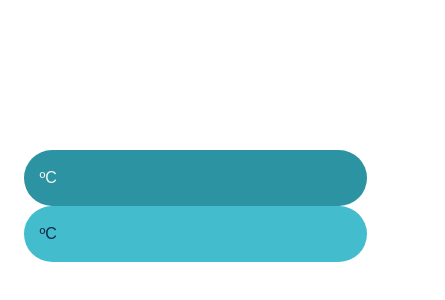
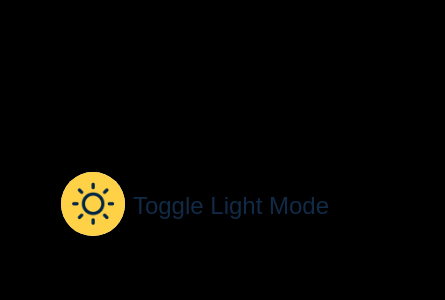
Before and after one commit to Hideyoshizane/WezaReport, a Next.js app: page /test in a window 390 px wide. Shown: the part 216-516 px from the top of the page, 445 px wide, since content can reach past the window. Built offline with nearby package versions, Linux system fonts and the light colour scheme.

Commit message:
Dark Mode toggle and temperature toggle

```diff
--- a/pages/test.js
+++ b/pages/test.js
@@ -16,6 +16,7 @@ import Today from '@/components/Today/Today';
 import Location from '@/components/Location/Location';
 import Search from '@/components/Search/Search';
 import UsaModeToggle from '@/components/UsaModeToggle/UsaModeToggle';
+import DarkModeToggle from '@/components/DarkModeToggle/DarkModeToggle';
 
 import placeholderData from '../placeholder.json';
 import Airquality from '../Airquality.json';
@@ -36,21 +37,31 @@ export default function Main() {
 		setLongitude(newLongitude);
 	};
 
-	const handleDarkModeChange = (newDarkMode) => {
-		setDarkMode(newDarkMode);
+	const handleDarkModeChange = () => {
+		setDarkMode((prevDarkMode) => !prevDarkMode);
 	};
 
-	const handleUsaModeChange = (newUsaMode) => {
-		setUsaMode(newUsaMode);
+	const handleUsaModeChange = () => {
+		setUsaMode((prevUsaMode) => !prevUsaMode);
 	};
 
 	return (
 		<div>
-			<UsaModeToggle onUsaModeChange={handleUsaModeChange} usaMode={false} darkMode={true} />
-			<UsaModeToggle onUsaModeChange={handleUsaModeChange} usaMode={false} darkMode={false} />
+			<div
+				style={{
+					backgroundColor: '#000000',
+					width: '500px',
+					height: '900px',
+					display: 'flex',
+					alignItems: 'center',
+					justifyContent: 'center',
+				}}>
+				<DarkModeToggle onDarkModeChange={handleDarkModeChange} darkMode={darkMode} />
+			</div>
 		</div>
 	);
 }
+//<UsaModeToggle onUsaModeChange={handleUsaModeChange} usaMode={usaMode} darkMode={false} />
 //<Search darkMode={true} onLatitudeChange={handleLatitudeChange} onLongitudeChange={handleLongitudeChange} />
 /*<Today
 time={placeholderData.current.time}
--- /dev/null
+++ b/src/components/DarkModeToggle/DarkModeToggle.jsx
@@ -0,0 +1,40 @@
+import React from 'react';
+import Image from 'next/image';
+
+import styles from './DarkModeToggle.module.css';
+
+import nightIcon from '../../../public/assets/icons/light/darkMode.png';
+import dayIcon from '../../../public/assets/icons/light/sunny.png';
+
+const DarkModeToggle = ({ onDarkModeChange, darkMode }) => {
+	const containerStyle = darkMode ? styles.darkContainer : styles.lightContainer;
+	const iconColor = darkMode ? styles.darkIconColor : styles.lightIconColor;
+	const textType = darkMode ? styles.NightType : styles.LightType;
+	const textColor = darkMode ? styles.darkText : styles.lightText;
+	const slideClass = darkMode ? styles.slideInLeft : styles.slideInRight;
+
+	return (
+		<div style={{ display: 'flex' }} onClick={onDarkModeChange}>
+			<div className={containerStyle}>
+				{darkMode ? (
+					<>
+						<h2 className={`${textType} ${textColor} ${slideClass}`}>Night</h2>
+						<div className={`${iconColor} ${slideClass}`}>
+							<Image src={nightIcon} alt="Night Icon" className={styles.iconSize} priority />
+						</div>
+					</>
+				) : (
+					<>
+						<div className={`${iconColor} ${slideClass}`}>
+							<Image src={dayIcon} alt="Day Icon" className={styles.iconSize} priority />
+						</div>
+						<h2 className={`${textType} ${textColor} ${slideClass}`}>Day</h2>
+					</>
+				)}
+			</div>
+			<h2 className={`${styles.Text} ${textColor}`}>{darkMode ? 'Toggle Dark Mode' : 'Toggle Light Mode'}</h2>
+		</div>
+	);
+};
+
+export default DarkModeToggle;
--- /dev/null
+++ b/src/components/DarkModeToggle/DarkModeToggle.module.css
@@ -0,0 +1,180 @@
+.darkContainer,
+.lightContainer {
+    border-radius: 100px;
+    width: 128px;
+    height: 64px;
+    cursor: pointer;
+
+    display: flex;
+    align-items: center;
+    justify-content: space-between;
+
+    transition: background-color 0.3s ease-in-out;
+}
+
+.darkIconColor,
+.lightIconColor {
+    width: 64px;
+    height: 64px;
+    border-radius: 100px;
+}
+
+.iconSize {
+    margin-top: 4px;
+    margin-left: 4px;
+    width: 56px;
+    height: 56px;
+}
+
+.darkContainer {
+    background-color: #6C6C6C;
+}
+
+.lightContainer {
+    background-color: #F5F5F5;
+}
+
+.darkIconColor {
+    background-color: #161203;
+}
+
+.lightIconColor {
+    background-color: #FFD147;
+}
+
+
+.darkText {
+    color: #F5F5F5;
+
+}
+
+.lightText {
+    color: #112A46;
+
+}
+
+.textDiv {
+    margin-left: 8px;
+}
+
+.Text {
+    font-size: 24px;
+    font-weight: 400;
+}
+
+@keyframes slideInLeft {
+    from {
+        transform: translateX(-100%);
+        opacity: 0;
+    }
+
+    to {
+        transform: translateX(0);
+        opacity: 1;
+    }
+}
+
+@keyframes slideInRight {
+    from {
+        transform: translateX(100%);
+        opacity: 0;
+    }
+
+    to {
+        transform: translateX(0);
+        opacity: 1;
+    }
+}
+
+@keyframes fadeIn {
+    from {
+        opacity: 0;
+    }
+
+    to {
+        opacity: 1;
+    }
+}
+
+.slideInLeft {
+    animation: slideInLeft 0.5s forwards;
+}
+
+.slideInRight {
+    animation: slideInRight 0.5s forwards;
+}
+
+@media (max-width:640px) {
+
+    .slideInLeft,
+    .slideInRight {
+        animation: fadeIn 0.5s forwards;
+    }
+
+    .darkContainer,
+    .lightContainer {
+        width: 64px;
+        height: 64px;
+    }
+
+    .NightType,
+    .LightType {
+        font-size: 16px;
+        font-weight: 400;
+        display: none;
+    }
+
+
+    .Text {
+        display: block;
+        margin-left: 8px;
+    }
+}
+
+@media(min-width: 641px) and (max-width:1447px) {
+
+    .slideInLeft,
+    .slideInRight {
+        animation: fadeIn 0.5s forwards;
+    }
+
+    .darkContainer,
+    .lightContainer {
+        width: 64px;
+        height: 64px;
+    }
+
+    .NightType,
+    .LightType {
+        font-size: 16px;
+        font-weight: 400;
+        display: none;
+    }
+
+
+    .Text {
+        display: block;
+        margin-left: 8px;
+    }
+}
+
+@media (min-width: 1448px) {
+
+    .NightType,
+    .LightType {
+        font-size: 16px;
+        font-weight: 400;
+    }
+
+    .NightType {
+        margin-left: 16px;
+    }
+
+    .LightType {
+        margin-right: 24px;
+    }
+
+    .Text {
+        display: none;
+    }
+}
--- a/src/components/UsaModeToggle/UsaModeToggle.jsx
+++ b/src/components/UsaModeToggle/UsaModeToggle.jsx
@@ -8,9 +8,12 @@ const UsaModeToggle = ({ onUsaModeChange, usaMode, darkMode }) => {
 	const textColor = darkMode ? styles.darkText : styles.lightText;
 
 	return (
-		<div className={containerStyle}>
-			<div className={styles.titleWrapper}>
-				<h1 className={`${styles.Title} ${textColor}`}>ºC</h1>
+		<div style={{ display: 'flex' }} onClick={onUsaModeChange}>
+			<div className={containerStyle}>
+				<h1 className={`${styles.Icon} ${textColor}`}>{usaMode ? 'ºF' : 'ºC'}</h1>
+			</div>
+			<div className={styles.textDiv}>
+				<h2 className={`${styles.Text} ${textColor}`}>{usaMode ? 'Toggle Celsius' : 'Toggle Fahrenheit'}</h2>
 			</div>
 		</div>
 	);
--- a/src/components/UsaModeToggle/UsaModeToggle.module.css
+++ b/src/components/UsaModeToggle/UsaModeToggle.module.css
@@ -20,91 +20,62 @@
 
 .darkText {
     color: #F5F5F5;
-    padding: 0;
-    margin: 0;
+
 }
 
 .lightText {
     color: #112A46;
-    padding: 0;
-    margin: 0;
+
 }
 
-.iconSize {
-    width: 32px;
-    height: 32px;
+.textDiv {
+    margin-left: 8px;
 }
-
-.titleWrapper {
-    display: flex;
-    gap: 8px;
-    align-items: center;
-}
-
 
 @media (max-width:640px) {
 
-    .darkContainer,
-    .lightContainer {
-        width: 343px;
-        height: 56px;
-        display: flex;
-        flex-direction: row;
-        align-items: center;
-        justify-content: space-between;
-
-        box-sizing: border-box;
-        padding: 0 16px;
+    .Icon {
+        font-size: 24px;
+        font-weight: 600;
     }
 
-    .titleWrapper {
-        align-items: center;
-        gap: 4px;
-    }
-
-    .iconSize {
-        width: 32px;
-        height: 32px;
-    }
-
-    .Title {
-        font-size: 16px;
-        font-weight: 500;
+    .textDiv {
+        display: block;
     }
 
     .Text {
-        font-size: 16px;
-        font-weight: 600;
+        font-size: 24px;
+        font-weight: 400;
     }
 
 
 }
 
 @media(min-width: 641px) and (max-width:1447px) {
-
-    .darkContainer,
-    .lightContainer {
-        width: 291px;
-        height: 110px;
+    .Icon {
+        font-size: 24px;
+        font-weight: 600;
     }
 
-    .Title {
-        font-size: 24px;
-        font-weight: 500;
-        margin-bottom: 8px;
+    .textDiv {
+        display: block;
     }
 
     .Text {
         font-size: 24px;
-        font-weight: 300;
+        font-weight: 400;
     }
 }
 
 @media (min-width: 1448px) {
 
-    .Title {
+    .Icon {
         font-size: 24px;
         font-weight: 600;
     }
 
+    .textDiv {
+        display: none;
+    }
+
 }
```
